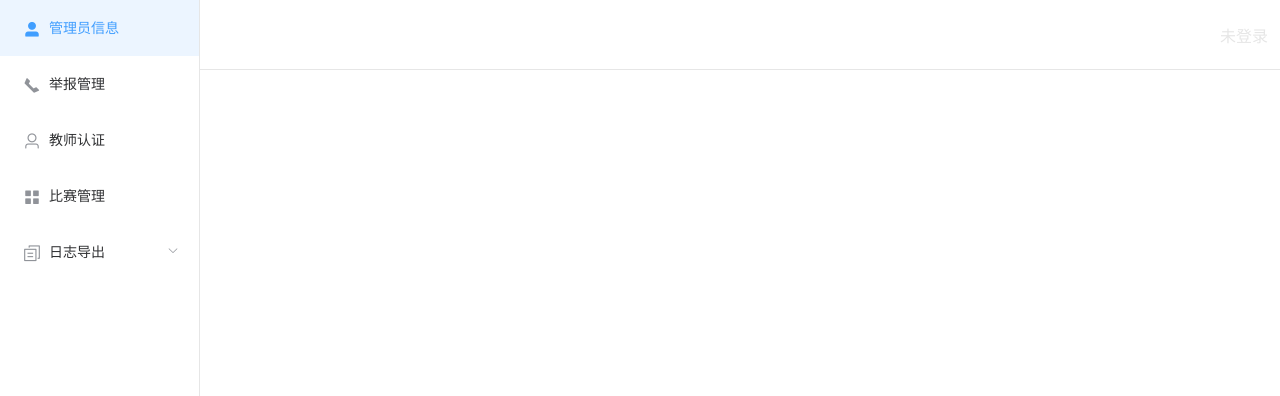
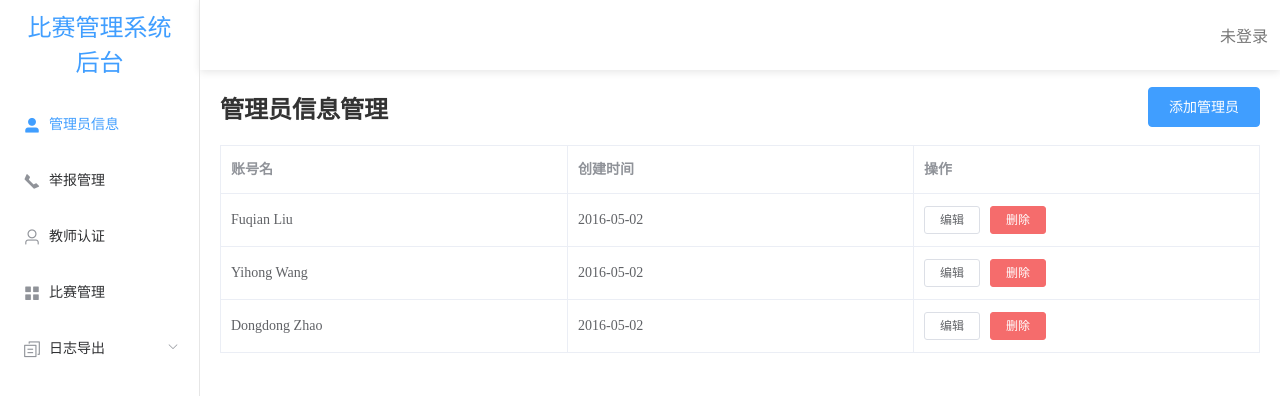
Before and after one commit to DarkKris/contest_admin, a Vue app: page /admin in a window 1280 px wide. Shown: the top 396 px of the page. Built offline with nearby package versions, Linux system fonts and the light colour scheme.

Commit message:
feat: admin page

```diff
--- a/src/App.less
+++ b/src/App.less
@@ -2,9 +2,15 @@
   --bg-color: white;
   --border-color: #e6e6e6;
 
+  --active-text-color: #409EFF;
+  --inactive-text-color: #777;
+  --title-color: #333;
+
   --sidemenu-width: 200px;
   --topbar-height: 70px;
   --content-box-height: calc(100% - 70px);
+
+  --box-shadow: 0 2px 8px rgba(0,0,0,.1);
 }
 
 #__root {
@@ -25,4 +31,6 @@
   width: 100%;
   height: var(--content-box-height);
   overflow-y: auto;
+
+  padding: 0 20px;
 }
--- /dev/null
+++ b/src/common.less
@@ -0,0 +1,10 @@
+.page-top {
+  display: flex;
+  flex-direction: row;
+  justify-content: space-between;
+  align-items: center;
+}
+
+.page-title {
+  color: var(--title-color);
+}
--- a/src/components/account-bar/account-bar.less
+++ b/src/components/account-bar/account-bar.less
@@ -7,12 +7,14 @@
   width: 100%;
   height: var(--topbar-height);
   padding: 3px 12px;
-  border-bottom: 1px solid var(--border-color);
+  // border-bottom: 1px solid var(--border-color);
+
+  box-shadow: var(--box-shadow);
 }
 
 a {
   text-decoration: none;
-  color: var(--border-color);
+  color: var(--inactive-text-color);
   transition: color ease-in-out .3s;
 
   &:hover {
--- a/src/components/side-menu/side-menu.less
+++ b/src/components/side-menu/side-menu.less
@@ -1,5 +1,21 @@
 .side-menu {
+  display: flex;
+  flex-direction: column;
+
   position: fixed;
   width: var(--sidemenu-width);
   height: 100%;
+
+  > *:not(.system-logo) {
+    height: 100%;
+  }
 }
+
+.system-logo {
+  text-align: center;
+  padding: 8px 20px 18px 20px;
+  font-size: 24px;
+  word-break: break-all;
+  color: var(--active-text-color);
+  border-right: 1px solid var(--border-color);
+}
--- a/src/components/side-menu/side-menu.vue
+++ b/src/components/side-menu/side-menu.vue
@@ -1,5 +1,7 @@
 <template>
-  <el-menu default-active="1" class="side-menu">
+  <div class="side-menu">
+    <div class="system-logo">比赛管理系统后台</div>
+    <el-menu default-active="1">
       <el-menu-item index="1" @click="goLink" data-link="/admin">
         <i class="el-icon-user-solid"></i>
         <span slot="title">管理员信息</span>
@@ -31,6 +33,7 @@
         </el-menu-item>
       </el-submenu>
     </el-menu>
+  </div>
 </template>
 
 <script>
--- a/src/pages/admin/admin.less
+++ b/src/pages/admin/admin.less
@@ -0,0 +1,9 @@
+@import "../../common.less";
+
+.admin-page {
+
+}
+
+.admin-table {
+   width: 100%;
+}
--- a/src/pages/admin/admin.vue
+++ b/src/pages/admin/admin.vue
@@ -1,15 +1,101 @@
 <template>
-  <div class="admin-page"></div>
+  <div class="admin-page">
+    <div class="page-top">
+      <h2 class="page-title">管理员信息管理</h2>
+      <div class="operate-btns">
+        <el-button type="primary" @click="callAddAdminModal">添加管理员</el-button>
+      </div>
+    </div>
+    <el-table class="admin-table" :data="tableData" border>
+      <el-table-column prop="account" label="账号名"/>
+      <el-table-column prop="date" label="创建时间"/>
+      <el-table-column fixed="right" label="操作" width="auto">
+        <template slot-scope="scope">
+          <el-button @click="callEditAdmin" size="mini">编辑</el-button>
+          <el-button @click="deleteAdmin" type="danger" size="mini">删除</el-button>
+        </template>
+      </el-table-column>
+    </el-table>
+    <el-dialog class="add-admin-dialog"
+      :visible="dialogVisible"
+      @close="closeDialog"
+    >
+      <template>
+        <el-form label-position="right" label-width="80px" :model="createForm">
+          <el-form-item label="账号名">
+            <el-input v-model="createForm.account"></el-input>
+          </el-form-item>
+          <el-form-item label="密码">
+            <el-input type="password" v-model="createForm.password"></el-input>
+          </el-form-item>
+          <el-form-item label="确认密码">
+            <el-input type="password" v-model="createForm.check"></el-input>
+          </el-form-item>
+        </el-form>
+      </template>
+      <span slot="title">添加管理员</span>
+      <div slot="footer">
+        <el-button @click="closeDialog">取消</el-button>
+        <el-button type="primary" @click="doAddAdmin">确定</el-button>
+      </div>
+    </el-dialog>
+  </div>
 </template>
 
 <script>
 export default {
   name: "admin-page",
   data() {
-    return {}
+    return {
+      dialogVisible: false,
+      tableData: [{
+        account: 'Fuqian Liu',
+        date: '2016-05-02',
+      }, {
+        account: 'Yihong Wang',
+        date: '2016-05-02',
+      }, {
+        account: 'Dongdong Zhao',
+        date: '2016-05-02',
+      }],
+      createForm: {
+        account: "",
+        password: "",
+        check: ""
+      }
+    }
   },
   methods: {
+    callAddAdminModal() {
+      this.dialogVisible = true;
+    },
+    closeDialog() {
+      this.dialogVisible = false;
+    },
+    async doAddAdmin() {
 
+    },
+    callEditAdmin() {
+
+    },
+    async deleteAdmin() {
+      this.$confirm('此操作将永久删除该管理员, 是否继续?', '提示', {
+        confirmButtonText: '确定',
+        cancelButtonText: '取消',
+        type: 'warning'
+      }).then(() => {
+        // TODO api
+        this.$message({
+          type: 'success',
+          message: '删除成功!'
+        });
+      }).catch(() => {
+        this.$message({
+          type: 'info',
+          message: '已取消删除'
+        });
+      });
+    }
   }
 }
 </script>
```
Lines whose indentation alone changed are shown as unchanged.
